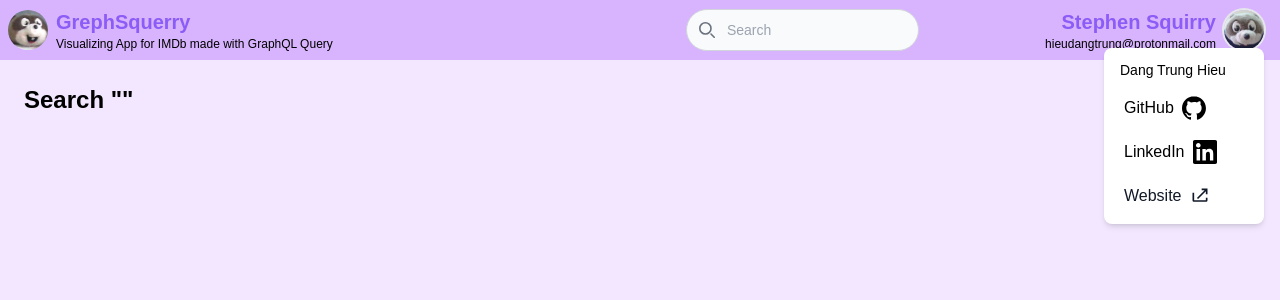
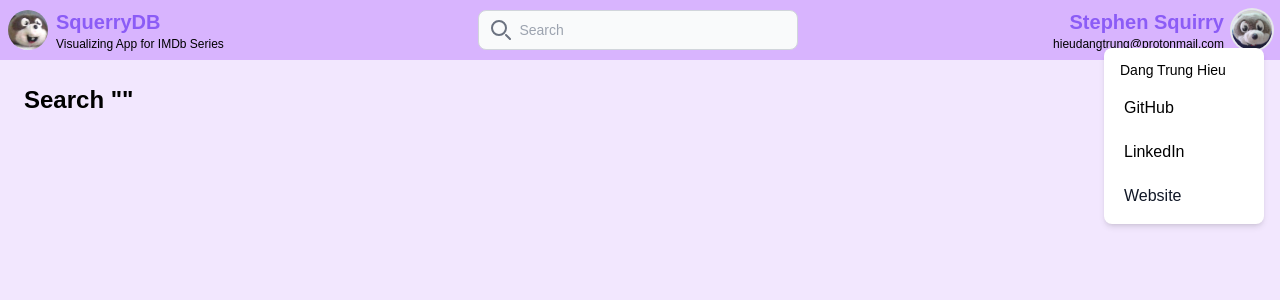
Before and after one commit to danghieutrung/squerrydb-frontend, a Next.js app: page /search in a window 1280 px wide. Both pictures are taken after a click on the button "Open main menu". Shown: the top 300 px of the page. Built offline with nearby package versions, Linux system fonts and the light colour scheme.

Commit message:
add NavSearchBar

```diff
--- a/src/components/NavBar.tsx
+++ b/src/components/NavBar.tsx
@@ -1,10 +1,10 @@
 import React, { useState } from "react";
-import { SearchBar } from "./SearchBar";
+import { NavSearchBar } from "./NavSearchBar";
 import { useRouter } from "next/router";
 
 export function NavBar({
   displaySearchBar = true,
-  displaySearchButton = true,
+  displayNavSearchBar = true,
 }) {
   const [menuOpen, setMenuOpen] = useState(false);
   const router = useRouter();
@@ -14,24 +14,46 @@ export function NavBar({
   };
 
   return (
-    <nav className="bg-purple-300 border-gray-200 dark:bg-gray-900 relative">
-      <div className="max-w-screen-xl flex flex-wrap items-center justify-between mx-auto p-2">
-        <div className="flex items-center">
+    <nav className="bg-purple-300 border-gray-200 dark:bg-gray-900">
+      <div className="max-w-screen-xl flex items-center justify-between mx-auto p-2">
+        {/* Left Section */}
+        <div className="flex items-center space-x-2">
           <img
             src="/squirry.png"
             alt="Avatar"
-            className="w-10 h-10 object-cover rounded-full mr-2"
+            className="w-10 h-10 object-cover rounded-full"
           />
-          <div className="absolute right-4 top-2 flex items-center space-x-2">
+          <div
+            className="flex flex-col cursor-pointer"
+            onClick={() => router.push("/")}
+          >
+            <p className="text-xl text-violet-500 font-semibold dark:text-white">
+              SquerryDB
+            </p>
+            <p className="text-xs text-black dark:text-white">
+              Visualizing App for IMDb Series
+            </p>
+          </div>
+        </div>
+
+        {displayNavSearchBar && (
+          <div className="flex-1 flex justify-center">
+            <NavSearchBar
+              placeholder="Search"
+            />
+          </div>
+        )}
+
+        {/* Right Section */}
+        <div className="flex items-center space-x-2">
           <div className="text-right">
-              <p className="text-xl text-violet-500 font-semibold whitespace-nowrap dark:text-white">
+            <p className="text-xl text-violet-500 font-semibold dark:text-white">
               Stephen Squirry
             </p>
             <p className="text-xs text-black dark:text-white">
               hieudangtrung@protonmail.com
             </p>
           </div>
-
           <button
             onClick={toggleMenu}
             type="button"
@@ -48,52 +70,21 @@ export function NavBar({
           </button>
         </div>
 
-          <div
-            className="flex flex-col self-center text-left cursor-pointer"
-            onClick={() => router.push("/")}
-          >
-            <span className="text-xl text-violet-500 font-semibold whitespace-nowrap dark:text-white">
-              GrephSquerry
-            </span>
-            <span className="text-xs text-black dark:text-white">
-              Visualizing App for IMDb made with GraphQL Query
-            </span>
-          </div>
-        </div>
-
-        {displaySearchBar && (
-          <SearchBar
-            placeholder="Search"
-            displaySearchButton={displaySearchButton}
-          />
-        )}
-
-        <div
-          className={`${
-            menuOpen ? "block" : "hidden"
-          } absolute top-12 right-4 w-40 bg-white shadow-md rounded-lg z-50`}
-        >
+        {/* Dropdown Menu */}
+        {menuOpen && (
+          <div className="absolute top-12 right-4 w-40 bg-white shadow-md rounded-lg z-50">
             <ul className="font-medium flex flex-col p-2 space-y-1">
               <li className="flex items-center py-1 px-2 space-x-2 text-black text-sm">
                 Dang Trung Hieu
               </li>
               <li>
                 <a
-                href="https://https://github.com/danghieutrung"
+                  href="https://github.com/danghieutrung"
                   target="_blank"
                   rel="noopener noreferrer"
                   className="flex items-center py-2 px-3 space-x-2 text-black hover:text-gray-600 transition-colors"
                 >
                   <span>GitHub</span>
-                <svg
-                  xmlns="http://www.w3.org/2000/svg"
-                  width="24"
-                  height="24"
-                  viewBox="0 0 24 24"
-                  fill="currentColor"
-                >
-                  <path d="M12 0.297c-6.627 0-12 5.373-12 12 0 5.303 3.438 9.8 8.207 11.385 0.6 0.111 0.793-0.261 0.793-0.577 0-0.285-0.011-1.04-0.016-2.04-3.338 0.724-4.042-1.609-4.042-1.609-0.547-1.386-1.335-1.756-1.335-1.756-1.091-0.745 0.083-0.729 0.083-0.729 1.205 0.085 1.839 1.238 1.839 1.238 1.07 1.835 2.805 1.304 3.49 0.998 0.108-0.776 0.419-1.304 0.762-1.604-2.665-0.304-5.466-1.332-5.466-5.93 0-1.31 0.469-2.381 1.235-3.22-0.124-0.303-0.536-1.526 0.117-3.176 0 0 1.008-0.323 3.301 1.23a11.544 11.544 0 013.002-0.404c1.018 0.005 2.042 0.138 3.002 0.404 2.292-1.553 3.297-1.23 3.297-1.23 0.656 1.65 0.244 2.873 0.12 3.176 0.768 0.839 1.233 1.91 1.233 3.22 0 4.609-2.805 5.625-5.475 5.921 0.432 0.373 0.816 1.104 0.816 2.226 0 1.606-0.014 2.899-0.014 3.293 0 0.32 0.189 0.694 0.801 0.576 4.763-1.587 8.195-6.084 8.195-11.385 0-6.627-5.373-12-12-12z" />
-                </svg>
                 </a>
               </li>
               <li>
@@ -104,38 +95,21 @@ export function NavBar({
                   className="flex items-center py-2 px-3 space-x-2 text-black hover:text-blue-600 transition-colors"
                 >
                   <span>LinkedIn</span>
-                <svg
-                  xmlns="http://www.w3.org/2000/svg"
-                  width="24"
-                  height="24"
-                  viewBox="0 0 24 24"
-                  fill="currentColor"
-                >
-                  <path d="M22.23 0H1.77C0.79 0 0 0.77 0 1.72v20.56C0 23.23 0.79 24 1.77 24h20.46c0.98 0 1.77-0.77 1.77-1.72V1.72C24 0.77 23.21 0 22.23 0zM7.06 20.45H3.56V9h3.5v11.45zM5.31 7.65C4.02 7.65 3 6.64 3 5.35S4.02 3.05 5.31 3.05s2.31 1.01 2.31 2.3c0 1.29-1.02 2.3-2.31 2.3zM20.45 20.45h-3.5v-5.62c0-1.34-0.03-3.08-1.88-3.08s-2.17 1.47-2.17 2.98v5.72h-3.5V9h3.36v1.56h0.05c0.47-0.89 1.6-1.83 3.29-1.83 3.52 0 4.17 2.32 4.17 5.33v6.39z" />
-                </svg>
                 </a>
               </li>
               <li>
                 <a
-                href="lol"
+                  href="https://dangtrunghieu.vercel.app/"
                   target="_blank"
                   rel="noopener noreferrer"
                   className="flex items-center space-x-2 py-2 px-3 text-gray-900 hover:bg-gray-100 rounded-md transition-colors"
                 >
                   <span>Website</span>
-                <svg
-                  xmlns="https://dangtrunghieu.vercel.app/"
-                  width="20"
-                  height="20"
-                  viewBox="0 0 24 24"
-                  fill="currentColor"
-                >
-                  <path d="M14 3v2h3.586l-9.293 9.293 1.414 1.414L19 6.414V10h2V3h-7zm5 14H5v-9H3v9c0 1.103.897 2 2 2h14c1.103 0 2-.897 2-2v-3h-2v3z" />
-                </svg>
                 </a>
               </li>
             </ul>
           </div>
+        )}
       </div>
     </nav>
   );
--- /dev/null
+++ b/src/components/NavSearchBar.tsx
@@ -0,0 +1,96 @@
+import { useState } from "react";
+import { useRouter } from "next/router";
+import { useLazyQuery, gql } from "@apollo/client";
+import client from "../lib/apolloClient";
+import Link from "next/link";
+import { Series } from "@/lib/types";
+
+const SEARCH_SERIES = gql`
+  query searchSeries($name: String!) {
+    searchSeries(name: $name) {
+      tconst
+      startyear
+      primarytitle
+    }
+  }
+`;
+
+export function NavSearchBar({ placeholder = "Search..." }) {
+  const [searchTerm, setSearchTerm] = useState("");
+  const [isDropdownVisible, setDropdownVisible] = useState(false);
+  const router = useRouter();
+
+  const [fetchSearchResults, { data }] = useLazyQuery(SEARCH_SERIES, {
+    client,
+  });
+
+  const handleSearch = (event: React.FormEvent<HTMLFormElement>) => {
+    event.preventDefault();
+    if (searchTerm.trim() !== "") {
+      router.push(`/search?query=${encodeURIComponent(searchTerm)}`);
+    }
+  };
+
+  const onChange = (event: React.ChangeEvent<HTMLInputElement>) => {
+    setSearchTerm(event.target.value);
+    fetchSearchResults({ variables: { name: event.target.value || "" } });
+    if (searchTerm.trim().length > 1) {
+      setDropdownVisible(true);
+    } else {
+      setDropdownVisible(false);
+    }
+  };
+
+  return (
+    <div className="relative w-80">
+      <form onSubmit={handleSearch} className="w-full">
+        <div className="relative flex items-center w-full h-10 rounded-lg border border-gray-300 bg-gray-50 overflow-hidden focus-within:ring-2 focus-within:ring-blue-500 dark:bg-gray-700 dark:border-gray-600 dark:focus-within:ring-blue-500">
+          <input
+            type="text"
+            id="nav-search"
+            placeholder={placeholder}
+            value={searchTerm}
+            onChange={onChange}
+            className="w-full h-full p-2 pl-10 text-sm text-gray-900 bg-transparent focus:outline-none dark:text-white"
+            required
+          />
+          <div className="absolute inset-y-0 left-3 flex items-center pointer-events-none">
+            <svg
+              className="w-5 h-5 text-gray-500 dark:text-gray-400"
+              aria-hidden="true"
+              xmlns="http://www.w3.org/2000/svg"
+              fill="none"
+              viewBox="0 0 20 20"
+            >
+              <path
+                stroke="currentColor"
+                strokeLinecap="round"
+                strokeLinejoin="round"
+                strokeWidth="2"
+                d="m19 19-4-4m0-7A7 7 0 1 1 1 8a7 7 0 0 1 14 0Z"
+              />
+            </svg>
+          </div>
+        </div>
+      </form>
+
+      {isDropdownVisible && data?.searchSeries?.length > 0 && (
+        <div className="absolute z-10 mt-1 w-full bg-white border border-gray-300 rounded-md shadow-lg dark:bg-gray-700 dark:border-gray-600">
+          <ul className="divide-y divide-gray-200 dark:divide-gray-600">
+            {data.searchSeries.slice(0, 5).map((series: Series) => (
+              <li key={series.tconst}>
+                <Link
+                  href={`/chart/${series.tconst}`}
+                  className="block px-3 py-1 text-xs text-gray-900 hover:bg-gray-200 dark:text-white dark:hover:bg-gray-600"
+                  onClick={() => setDropdownVisible(false)}
+                >
+                  {series.primarytitle} ({series.startyear})
+                </Link>
+              </li>
+            ))}
+          </ul>
+        </div>
+      )}
+    </div>
+  );
+}
--- a/src/pages/chart/[tconst].tsx
+++ b/src/pages/chart/[tconst].tsx
@@ -59,7 +59,7 @@ export default function Chart() {
 
   return (
     <div>
-      <NavBar displaySearchButton={false} />
+      <NavBar displayNavSearchBar={true} />
       <div className="p-2">
         <h1 className="text-2xl font-bold text-center">
           {seriesData?.primarytitle} - {seriesData?.averagerating}
--- a/src/pages/index.tsx
+++ b/src/pages/index.tsx
@@ -1,14 +1,14 @@
 "use client";
 
 import "../app/globals.css";
-import { SearchBar } from "../components/SearchBar";
+import { SearchBar } from "@/components/SearchBar";
 import { NavBar } from "@/components/NavBar";
 
 export default function Home() {
   return (
     <div>
       <link rel="icon" href="/squirrel_icon2.png" sizes="any" />
-      <NavBar displaySearchBar={false} />
+      <NavBar displayNavSearchBar={false} />
       <div className="p-20">
         <h1 className="text-3xl font-bold mb-4 text-center">
           IMDb Series Search
--- a/src/pages/search.tsx
+++ b/src/pages/search.tsx
@@ -40,7 +40,7 @@ export default function SearchPage() {
   return (
     <div>
       <link rel="icon" href="/squirrel_icon2.png" sizes="any" />
-      <NavBar displaySearchBar={true} displaySearchButton={false} />
+      <NavBar displaySearchBar={true} displayNavSearchBar={true} />
       <div className="p-6">
         <h1 className="text-2xl text-black font-bold mb-4 text-left">
           Search &quot;{query}&quot;
```
Lines whose indentation alone changed are shown as unchanged.
